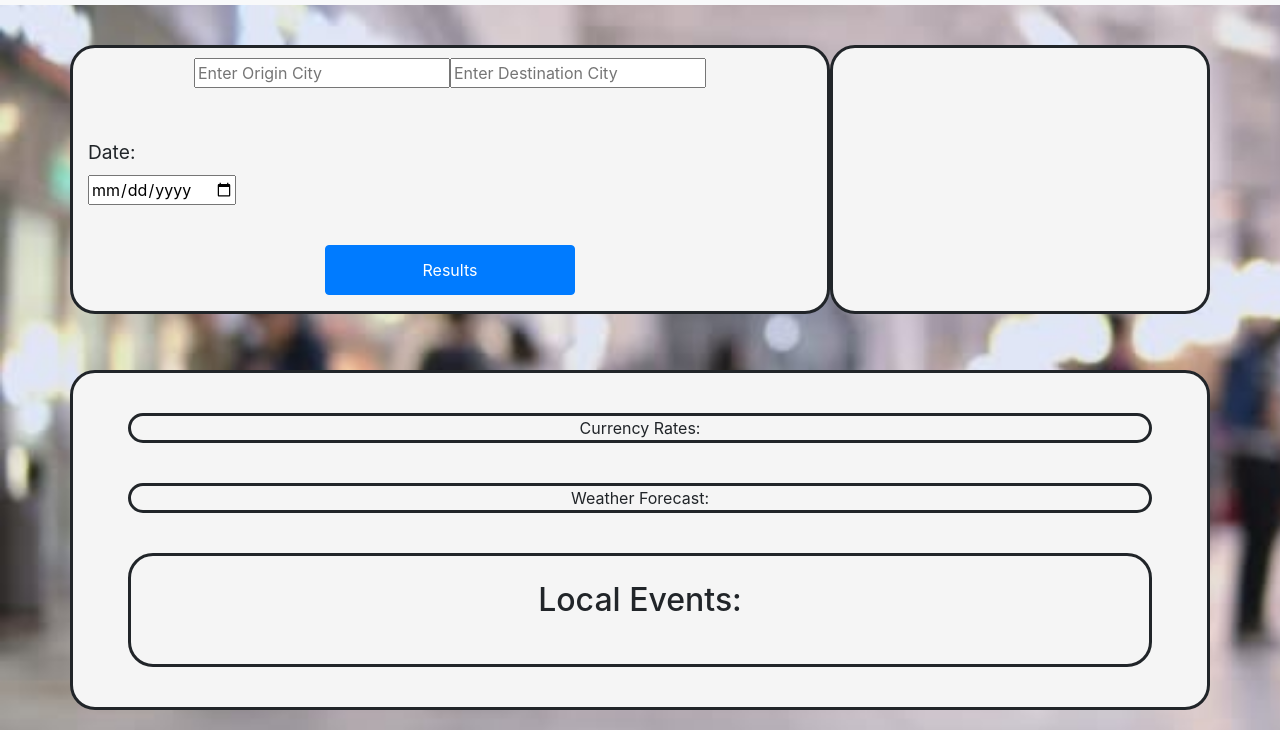
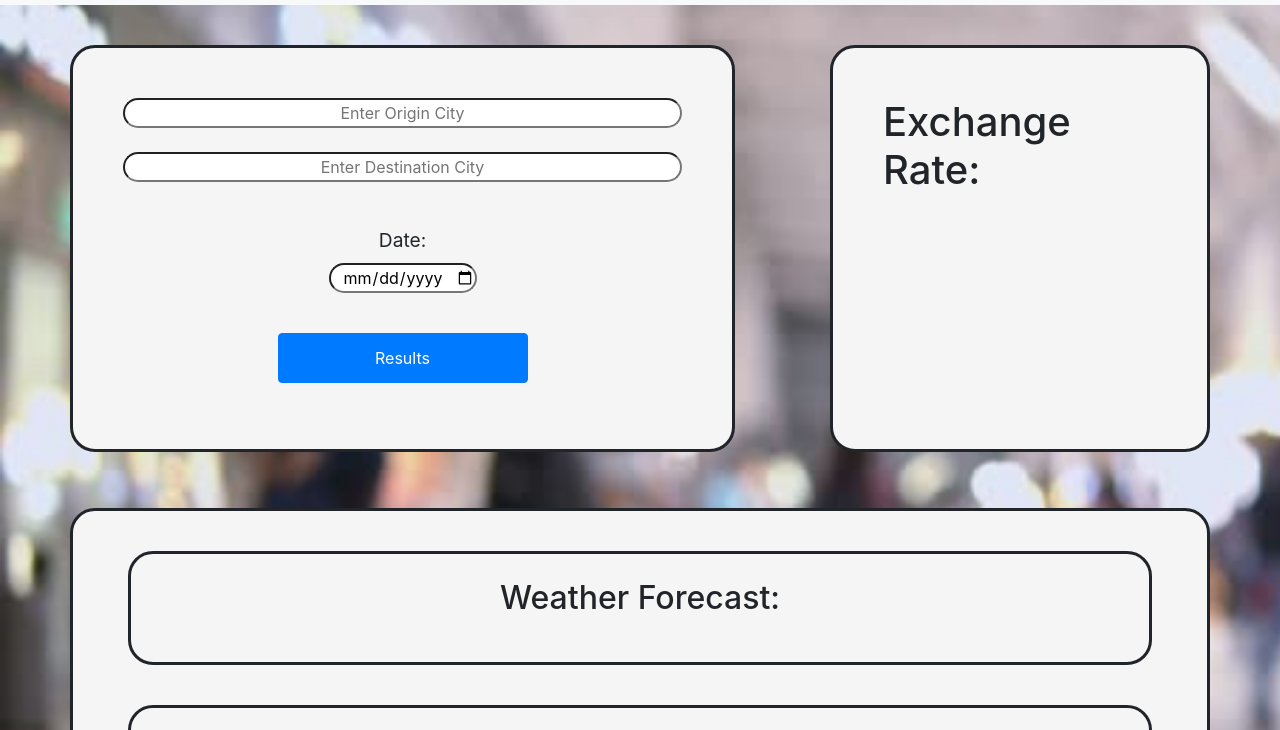
Before and after one commit to ccardinale98/travel-support, a plain HTML site: page index.html in a window 1280 px wide. Shown: the part 51-781 px from the top of the page. Drawn offline with nearby package versions, Linux system fonts and the light colour scheme; no server answers.

Commit message:
html finishing touches

```diff
--- a/assets/css/style.css
+++ b/assets/css/style.css
@@ -1,36 +1,28 @@
-/* #resources-main {
-    display: flex;
-    flex-direction: column;
-    justify-content: center;
-    align-items: center;
-} */
-
 #resources-body {
     background-image: url('../images/gettyimages-1163135121-640x640.jpg');
     background-size: cover;
 }
 
-/* #origin {
-    margin-right: 20px;
-}
-
-#destination {
-    margin-left: 20px;
-} */
-
 #form {
     border: solid;
     border-radius: 25px;
-    /* padding: 50px;
+    background-color: whitesmoke;
     text-align: center;
-    margin: 40px;
-    max-width: 1500px;
-    width: 70vw; */
-    background-color: whitesmoke;
+    padding: 50px;
 }
 
 #form-row {
     padding: 40px 0px 40px 0px;
+}
+
+#origin {
+    border-radius: 25px;
+    text-align: center;
+}
+
+#destination {
+    border-radius: 25px;
+    text-align: center;
 }
 
 #exchange {
@@ -38,13 +30,19 @@
     border-radius: 25px;
     background-color: whitesmoke;
     margin-bottom: 16px;
+    padding: 50px;
+    display: flex;
+    justify-content: center;
+    flex-wrap: wrap;
+    overflow: hidden;
 }
 
 #select-section {
     display: flex;
-    justify-content: center;
+    justify-content: space-evenly;
     flex-wrap: wrap;
-    padding: 10px;
+    flex-direction: column;
+    /* padding: 10px; */
 }
 
 select {
@@ -55,11 +53,15 @@ select {
 }
 
 #date-section {
-    margin-top: 40px;
+    margin-top: 20px;
+}
+
+#date-input {
+    border-radius: 25px;
+    text-align: center;
 }
 
 label {
-    margin-right: 10px;
     font-size: 120%;
     display: block;
 }
@@ -81,12 +83,6 @@ button {
 #resource-section {
     border: solid;
     border-radius: 25px;
-    /* padding: 50px;
-    text-align: center;
-    margin: 40px;
-    max-width: 1500px;
-    width: 70vw;
-    text-align: center; */
     background-color: whitesmoke;
 }
 
@@ -108,6 +104,7 @@ button {
     text-align: center;
     margin: 40px;
     background-color: whitesmoke;
+    padding: 25px;
 }
 
 #flight-div {
--- a/assets/script/events.js
+++ b/assets/script/events.js
@@ -1,45 +1,61 @@
-var btnMainEl = document.getElementById('btn-flights')
-var flightDivEl = document.getElementById('flight-div')
+var btnMainEl = document.getElementById("btn-main");
+var flightDivEl = document.getElementById("flight-div");
+var weatherDivEl = document.getElementById("weather-div");
 
-btnMainEl.addEventListener('click', showApiData);
+btnMainEl.addEventListener("click", showApiData);
 
 function showApiData(event) {
-    event.preventDefault()
+  event.preventDefault();
 
-    var destinationEl = document.getElementById('destination')
-    var citySearch = destinationEl.value
-    console.log(citySearch)
+  var destinationEl = document.getElementById("destination");
+  var citySearch = destinationEl.value;
+  console.log(citySearch);
 
-    var requestUrl = 'https://app.ticketmaster.com/discovery/v2/events.json?city=' + citySearch + '&apikey=jITHRBn97SIAoqceTdmAptHok8NWaIBv'
+  if (citySearch === "") {
+    console.log("empty destination");
+    var noDestinationWeather = document.createElement("h3");
+    noDestinationWeather.textContent =
+      "Please include a city name in the destination field!";
+    var noDestinationEvent = document.createElement("h3");
+    noDestinationEvent.textContent =
+      "Please include a city name in the destination field!";
+    flightDivEl.append(noDestinationEvent);
+    weatherDivEl.append(noDestinationWeather);
+    return;
+  }
+  var requestUrl =
+    "https://app.ticketmaster.com/discovery/v2/events.json?city=" +
+    citySearch +
+    "&apikey=jITHRBn97SIAoqceTdmAptHok8NWaIBv";
 
   fetch(requestUrl)
     .then(function (response) {
-            console.log(response)
+      console.log(response);
       if (!response.ok) {
-                throw Error('ERROR')
+        throw Error("ERROR");
       }
       return response.json();
     })
     .then(function (data) {
-            if (typeof data._embedded === 'undefined') {
-                console.log('this was undefined');
-                var eventAlert = document.createElement('p2');
-                eventAlert.textContent = 'NO LOCAL EVENTS IN THE NEAR FUTURE';
+      if (typeof data._embedded === "undefined") {
+        console.log("this was undefined");
+        var eventAlert = document.createElement("p2");
+        eventAlert.textContent = "NO LOCAL EVENTS IN THE NEAR FUTURE";
         flightDivEl.append(eventAlert);
       }
       console.log(data._embedded.events);
-            var mainData = data._embedded.events
+      var mainData = data._embedded.events;
       for (var i = 0; i < mainData.length; i++) {
-                var eventName = document.createElement('h5');
-                var startDate = document.createElement('p2');
-                var eventStatus = document.createElement('p2');
-                var eventLink = document.createElement('p3');
-                var section1 = document.createElement('section');
-                var section2 = document.createElement('section');
+        var eventName = document.createElement("h5");
+        var startDate = document.createElement("p2");
+        var eventStatus = document.createElement("p2");
+        var eventLink = document.createElement("p3");
+        var section1 = document.createElement("section");
+        var section2 = document.createElement("section");
 
         eventName.textContent = mainData[i].name;
-                startDate.textContent = 'Date: ' + mainData[i].dates.start.localDate;
-                eventStatus.textContent = 'Status: ' + mainData[i].dates.status.code;
+        startDate.textContent = "Date: " + mainData[i].dates.start.localDate;
+        eventStatus.textContent = "Status: " + mainData[i].dates.status.code;
         eventLink.textContent = mainData[i].url;
 
         flightDivEl.append(section1);
@@ -50,13 +66,10 @@ function showApiData(event) {
         section1.append(eventStatus);
         section2.append(eventLink);
 
-                section2.style.marginBottom = '50px';
-
+        section2.style.marginBottom = "50px";
       }
-
     })
     .catch(function (error) {
-            console.log(error)
-        })
-
+      console.log(error);
+    });
 }
--- a/assets/script/weather.js
+++ b/assets/script/weather.js
@@ -36,6 +36,6 @@ function getWeather(event) {
         });
 }
 
-console.log(weatherBtn);
+console.log(mainBtn);
 
 mainBtn.addEventListener("click", getWeather);
--- a/index.html
+++ b/index.html
@@ -28,8 +28,8 @@
     </header>
     <div class='container'>
     <main id='resources-main'>
-      <div id='form-row' class='row'>
-        <form id='form' class='col-md-8 col-md-offset-2'>
+      <div id='form-row' class='row justify-content-between'>
+        <form id='form' class='col-md-7'>
             <section id='select-section'>
                 <input type='text' id='origin' name='origin' placeholder="Enter Origin City"><br>
                 <input type='text' id='destination' name='destination' placeholder="Enter Destination City"><br>
@@ -43,14 +43,13 @@
             </section>
         </form>
         <section id='exchange' class='col-md-4'>
-
+          <h1>Exchange Rate:</h1>
         </section>
       </div>
       <div id='resource-row' class='row'>
         <section id='resource-section' class='col-md-12'>
             <container id='resource-container'>
-                <div id='exchange-div'>Currency Rates: </div>
-                <div id='weather-div'>Weather Forecast: </div>
+                <div id='weather-div'><h2 id='local-events'>Weather Forecast: </h2></div>
                 <div id='flight-div'><h2 id='local-events'>Local Events: </h1></div>
             </container>
         </section>
```
Lines whose indentation alone changed are shown as unchanged.
